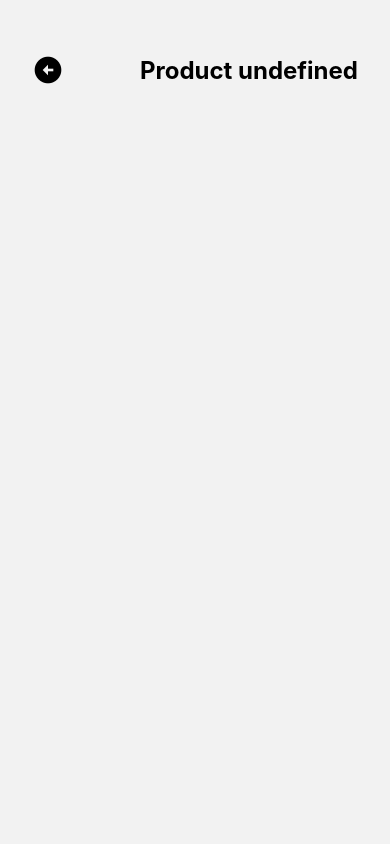
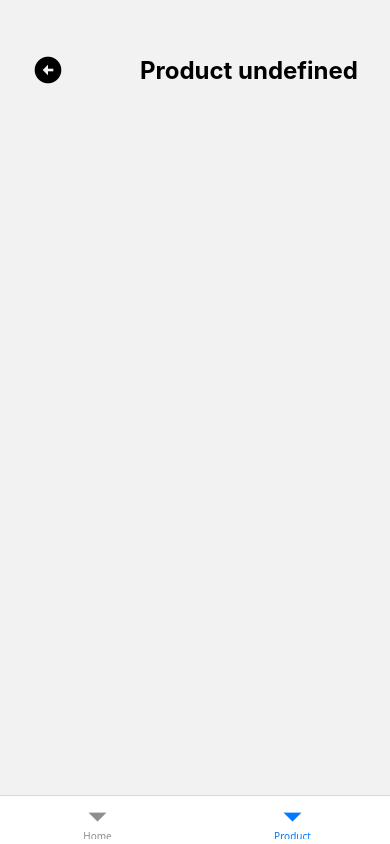
Before and after one commit to santo-ti/navigation-app, a React Native app: screen /Product in a window 390 px wide. Built offline with nearby package versions, Linux system fonts and the light colour scheme.

Commit message:
feat: implement TabRoutes for navigation and update Home and Product components to use TabRoutesProps

```diff
--- a/src/app/Home.tsx
+++ b/src/app/Home.tsx
@@ -1,9 +1,9 @@
 import { View } from "react-native";
 
 import { Header } from "@/components/Header";
-import { StackRoutesProps } from "@/routes/StackRoutes";
+import { TabRoutesProps } from "@/routes/TabRoutes";
 
-export function Home({ navigation }: StackRoutesProps<"Home">) {
+export function Home({ navigation }: TabRoutesProps<"Home">) {
   return (
     <View style={{ flex: 1, padding: 32, paddingTop: 54 }}>
       <Header
--- a/src/app/Product.tsx
+++ b/src/app/Product.tsx
@@ -1,11 +1,11 @@
 import { View } from "react-native";
 
 import { Header } from "@/components/Header";
-import { StackRoutesProps } from "@/routes/StackRoutes";
+import { TabRoutesProps } from "@/routes/TabRoutes";
 
 // type RouteParams = StackRoutesProps<"Product">;
 
-export function Product({ navigation, route }: StackRoutesProps<"Product">) {
+export function Product({ navigation, route }: TabRoutesProps<"Product">) {
   // const { params } = useRoute<RouteParams["route"]>();
   const productId = route.params?.id;
 
--- /dev/null
+++ b/src/routes/TabRoutes.tsx
@@ -0,0 +1,29 @@
+import {
+  BottomTabScreenProps,
+  createBottomTabNavigator,
+} from "@react-navigation/bottom-tabs";
+
+import { Home } from "@/app/Home";
+import { Product } from "@/app/Product";
+
+export type TabRoutesParamList = {
+  Home: undefined;
+  Product: undefined | { id: string };
+};
+
+export type TabRoutesProps<T extends keyof TabRoutesParamList> =
+  BottomTabScreenProps<TabRoutesParamList, T>;
+
+const Tab = createBottomTabNavigator<TabRoutesParamList>();
+
+export function TabRoutes() {
+  return (
+    <Tab.Navigator
+      initialRouteName="Home"
+      screenOptions={{ headerShown: false }}
+    >
+      <Tab.Screen name="Home" component={Home} />
+      <Tab.Screen name="Product" component={Product} />
+    </Tab.Navigator>
+  );
+}
--- a/src/routes/index.tsx
+++ b/src/routes/index.tsx
@@ -1,11 +1,12 @@
 import { NavigationContainer } from "@react-navigation/native";
 
-import { StackRoutes } from "@/routes/StackRoutes";
+import { TabRoutes } from "@/routes/TabRoutes";
 
 export function Routes() {
   return (
     <NavigationContainer>
-      <StackRoutes />
+      {/* <StackRoutes /> */}
+      <TabRoutes />
     </NavigationContainer>
   );
 }
```
